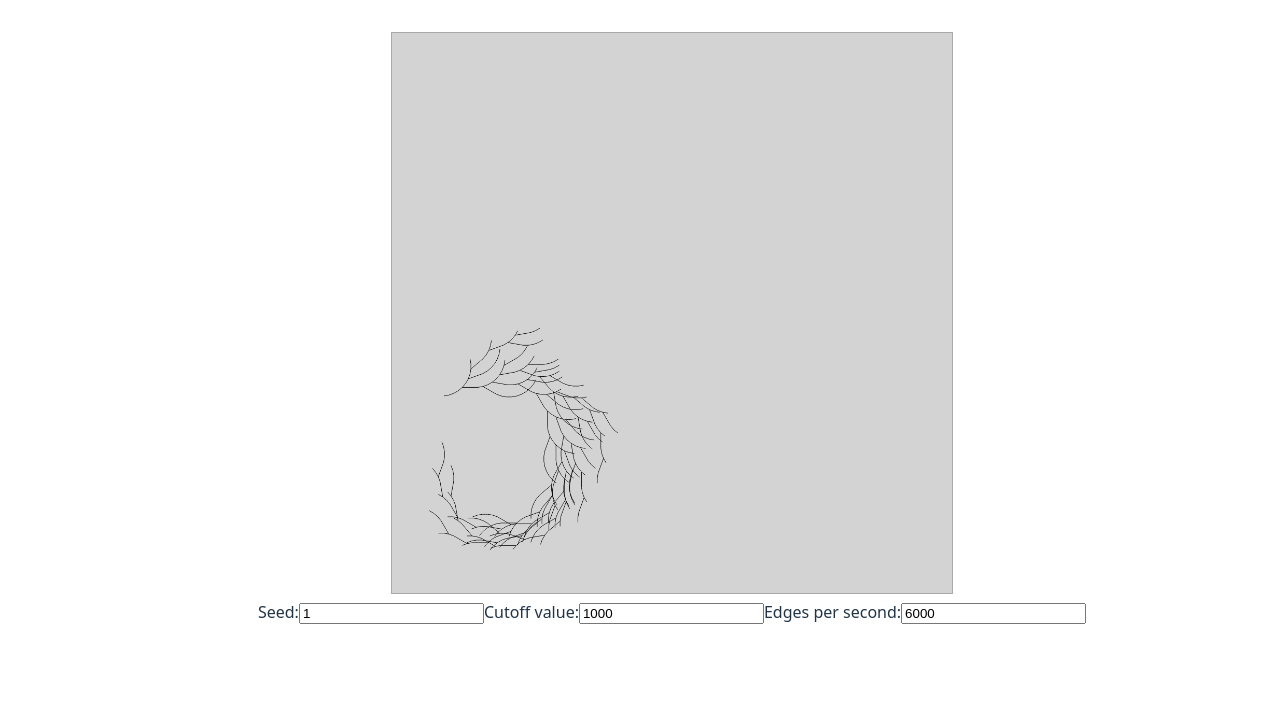
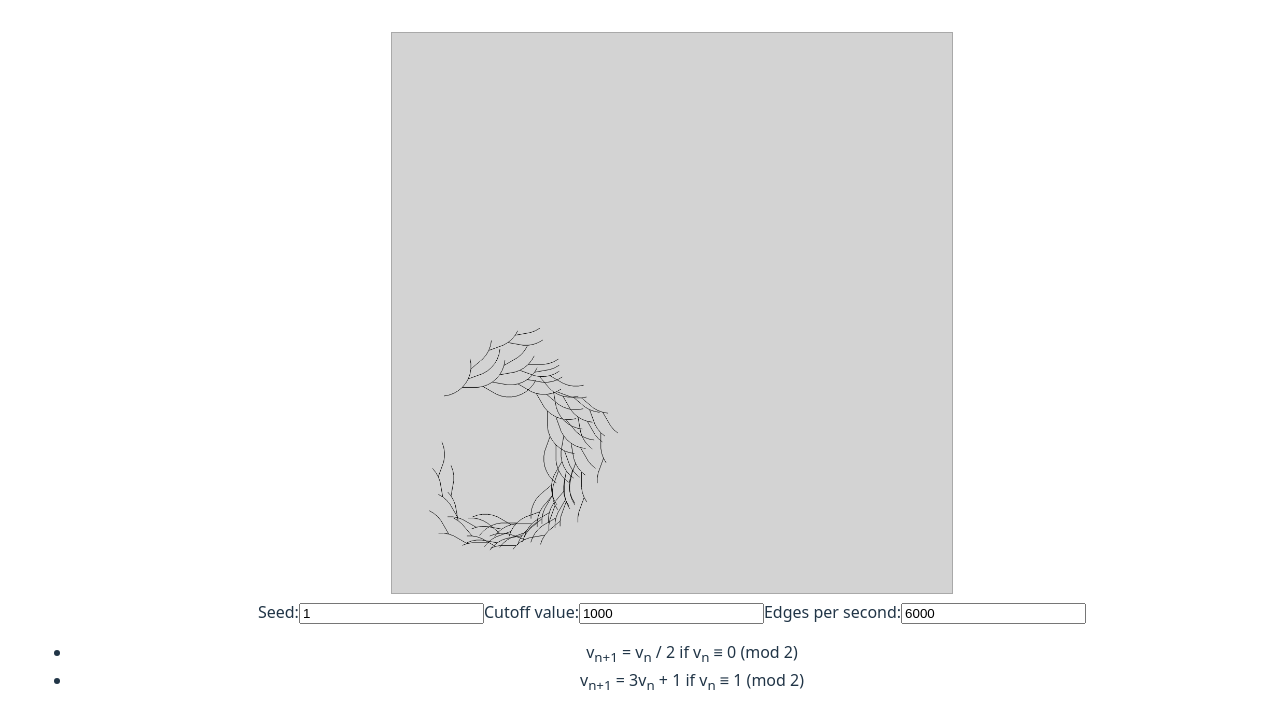
Before and after one commit to lavirlifiliol/collatzviz, a React (Vite) app: page / in a window 1280 px wide. Shown: the top 728 px of the page. Built offline with nearby package versions, Linux system fonts and the light colour scheme.

Commit message:
Show rules

```diff
--- a/src/App.tsx
+++ b/src/App.tsx
@@ -1,4 +1,4 @@
-import { useState, useEffect, useRef } from 'react'
+import { useState, useEffect } from 'react'
 import './App.css'
 
 type Update = {
@@ -82,7 +82,7 @@ function App() {
     {angle: 40, dist: 30, rule: 'mul', a: 3n, b: 1n},
   ]
 
-  const [rules, setRules] = useState(collatz)
+  const [rules] = useState(collatz)
   const [drawPerFrame, setDrawPerFrame] = useState(100)
   const [maxValue, setMaxValue] = useState(1000n)
   const [seed, setSeed] = useState(1n)
@@ -135,6 +135,16 @@ function App() {
       <input name="max" type="number" className="short" value={maxValue.toString()} min="0" onChange={v=>setMaxValue(BigInt(v.target.value))}/>
       <label htmlFor="seed">Edges per second:</label>
       <input name="seed" type="number" className="short" value={(60 * drawPerFrame).toString()} min="0" onChange={v=>setDrawPerFrame(parseInt(v.target.value) / 60)}/>
+      <ul>
+        {rules.map((rule, modcls) => {
+          if (rule.rule == 'div') {
+            return (<li>v<sub>n+1</sub> = v<sub>n</sub> / {rule.d} if v<sub>n</sub> ≡ {modcls} (mod {rules.length})</li>)
+          }
+          if (rule.rule == 'mul') {
+            return (<li>v<sub>n+1</sub> = {rule.a}v<sub>n</sub> + {rule.b} if v<sub>n</sub> ≡ {modcls} (mod {rules.length})</li>)
+          }
+        })}
+      </ul>
     </div>
   );
 }
```
